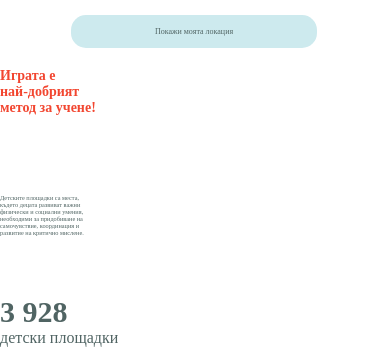
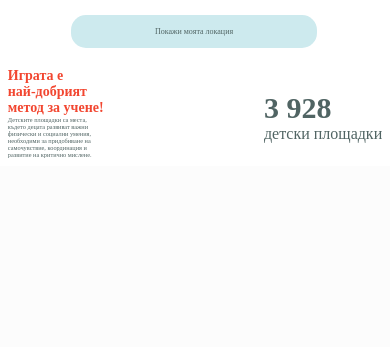
Before and after one commit to bobivk/kidsground, a PHP site: page /html/homepage.html in a window 390 px wide. Shown: the part 1108-1455 px from the top of the page. After the commit the page ends 1266 px from the top, so only its background shows below. Run offline with PHP 8.4, Linux system fonts and the light colour scheme; some libraries are stand-ins or nearby versions; some web fonts are replaced.

Commit message:
Moved map text beneath map

```diff
--- a/frontend/css/homepage.css
+++ b/frontend/css/homepage.css
@@ -103,6 +103,7 @@ main {
 
 .map-title,
 .map-title-last {
+    font-size: 60px;
     color: #F24630;
 }
 
@@ -111,13 +112,12 @@ main {
 }
 
 .number-of-playgrounds {
-    padding-top: 15%;
+    margin-right: 2vw;
     font-size: 70px;
     font-weight: bold;
 }
 
 .number-of-playgrounds-text {
-    margin-top: 0%;
     font-size: medium;
     font-weight: normal;
 }
@@ -285,7 +285,6 @@ form textarea {
         font-size: 14px;
     }
     .number-of-playgrounds {
-        padding-top: 15%;
         font-size: 30px;
         font-weight: bold;
     }
@@ -323,7 +322,7 @@ form textarea {
     .about-us-wrapper div,
     .map-wrapper div {
         font-size: 10.8px;
-        padding: .1rem 0.5rem;
+        padding: 0.1rem 0.4rem;
     }
 
     .map-title,
@@ -335,7 +334,6 @@ form textarea {
         font-size: 5px;
     }
     .number-of-playgrounds {
-        padding-top: 15%;
         font-size: 20px;
         font-weight: bold;
     }
--- a/frontend/css/map.css
+++ b/frontend/css/map.css
@@ -17,3 +17,15 @@
         height: 60vh;
     }
 }
+
+.map-page-text{
+    display: flex;
+    justify-content: space-between;
+    align-items: center;
+}
+
+#map-text {
+    flex-direction: column;
+    margin-left: 2vw;
+    margin-bottom: 2vw;
+}
--- a/frontend/html/homepage.html
+++ b/frontend/html/homepage.html
@@ -60,16 +60,15 @@
                     <button onclick="showCurrentLocation()" class="add-playground-btn">Покажи моята локация</button>
                 </div>
                 <div class="map-page-text">
-                    <h2 class="map-title">Играта е</h2>
-                    <h2 class="map-title">най-добрият</h2>
-                    <h2 class="map-title-last">метод за учене!</h2>
-                    <p class="map-page-main-text">Детските площадки са места, </p>
-                    <p class="map-page-main-text">където децата развиват важни</p>
-                    <p class="map-page-main-text">физически и социални умения, </p>
-                    <p class="map-page-main-text">необходими за придобиване на </p>
-                    <p class="map-page-main-text">самочувствие, координация и </p>
-                    <p class="map-page-main-text">развитие на критично мислене.</p>
-
+                    <div id="map-text">
+                        <h2 class="map-title">Играта е <br> най-добрият <br> метод за учене!</h2>
+                        <p class="map-page-main-text">Детските площадки са места, <br>
+                                                    където децата развиват важни<br>
+                                                    физически и социални умения, <br>
+                                                    необходими за придобиване на <br>
+                                                    самочувствие, координация и <br>
+                                                    развитие на критично мислене.</p>
+                    </div>
                     <div class="number-of-playgrounds">
                         <div>
                             <div id="numberOfPlaygrounds">3 928</div>
```
